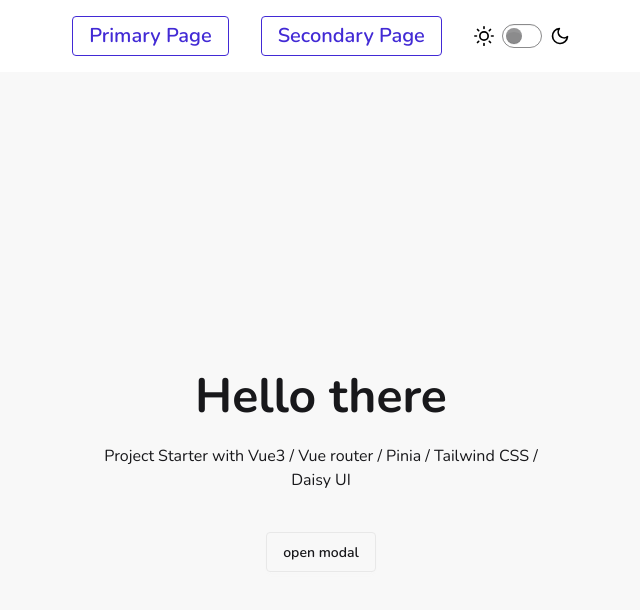
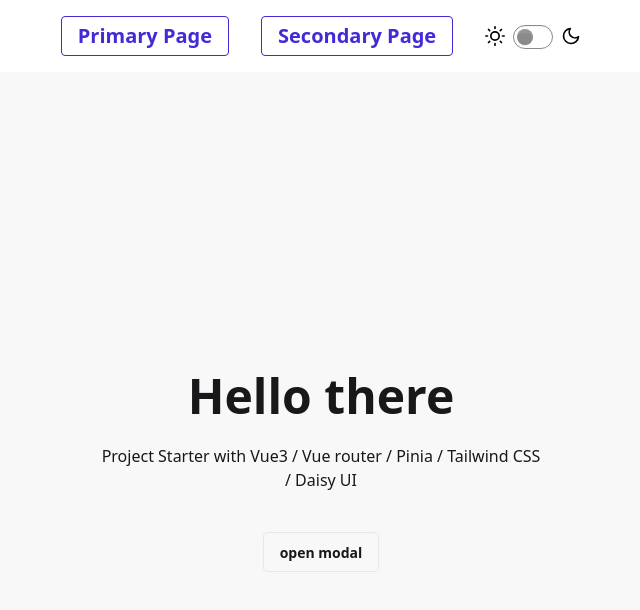
Before and after one commit to geojimas/VibeVue, a Vue app: page / in a window 1280 px wide. Shown: the top 610 px of the page, without its empty margins (319-959 px from the left). Built offline with nearby package versions, Linux system fonts and the light colour scheme.

Commit message:
remove animate css and gogole fonts

```diff
--- a/index.html
+++ b/index.html
@@ -10,10 +10,6 @@
   <meta name="keywords" content="vue 3 starter, vue 3 template, vue tailwindCSS, vue vite" />
   <!-- Other -->
   <title>vue Template</title>
-  <link rel="preconnect" href="https://fonts.googleapis.com">
-  <link rel="preconnect" href="https://fonts.gstatic.com" crossorigin>
-  <link href="https://fonts.googleapis.com/css2?family=Nunito:ital,wght@0,200..1000;1,200..1000&display=swap"
-    rel="stylesheet">
 </head>
 
 <body>
--- a/package.json
+++ b/package.json
@@ -12,7 +12,6 @@
   },
   "dependencies": {
     "@tailwindcss/vite": "^4.1.7",
-    "animate.css": "^4.1.1",
     "daisyui": "^5.0.37",
     "pinia": "^3.0.2",
     "tailwindcss": "^4.1.7",
--- a/src/App.vue
+++ b/src/App.vue
@@ -4,7 +4,7 @@
 </script>
 
 <template>
-  <div class="animate__animated animate__fadeIn">
+  <div>
     <HeaderSection />
     <RouterView />
   </div>
--- a/src/assets/base.css
+++ b/src/assets/base.css
@@ -3,10 +3,3 @@
 @plugin "daisyui" {
   themes: light --default, dark;
 }
-
-body {
-  font-family: "Nunito", sans-serif;
-  font-optical-sizing: auto;
-  font-weight: 300;
-  font-style: normal;
-}
--- a/src/components/ThemeToggle.vue
+++ b/src/components/ThemeToggle.vue
@@ -13,12 +13,17 @@
       src="../assets/light.svg"
       alt="Light theme"
     >
+    <form>
+      <label for="toggleTheme" />
       <input
+        id="toggleTheme"
         type="checkbox"
         :checked="isDark"
         class="toggle theme-controller"
         @change="toggleTheme"
       >
+    </form>
+
     <img
       src="../assets/dark.svg"
       alt="Dark theme"
--- a/src/main.js
+++ b/src/main.js
@@ -6,7 +6,6 @@ import App from './App.vue'
 import router from './router'
 
 import './assets/base.css'
-import 'animate.css'
 
 const app = createApp(App)
 
```
Also changed, not shown: 1 other file (tests, documents, lock files or other folders). Lines whose indentation alone changed are shown as unchanged.
